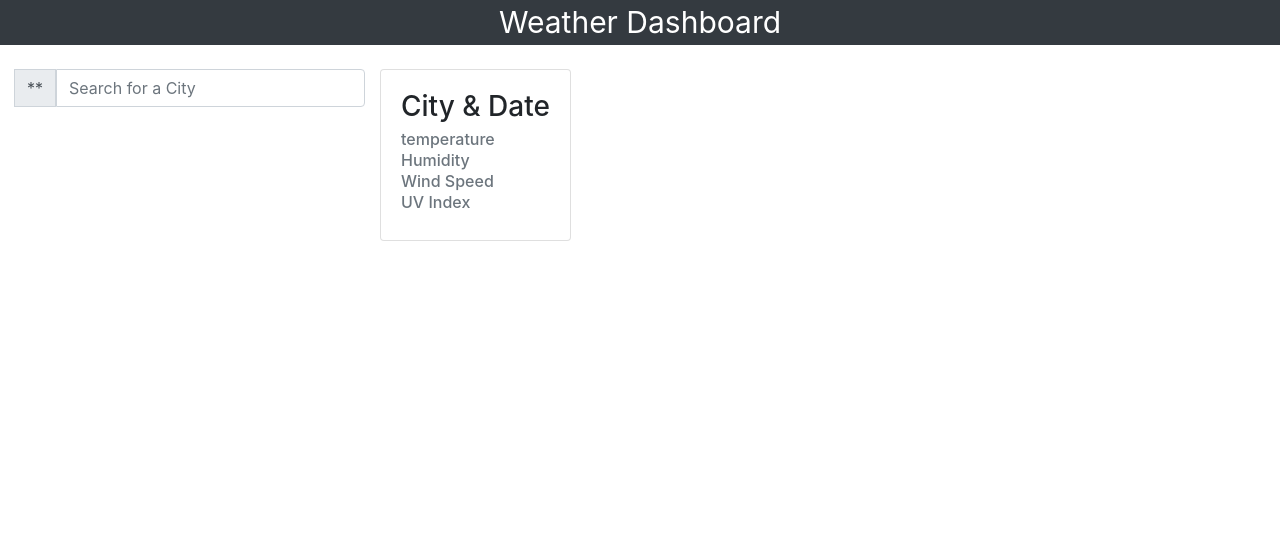
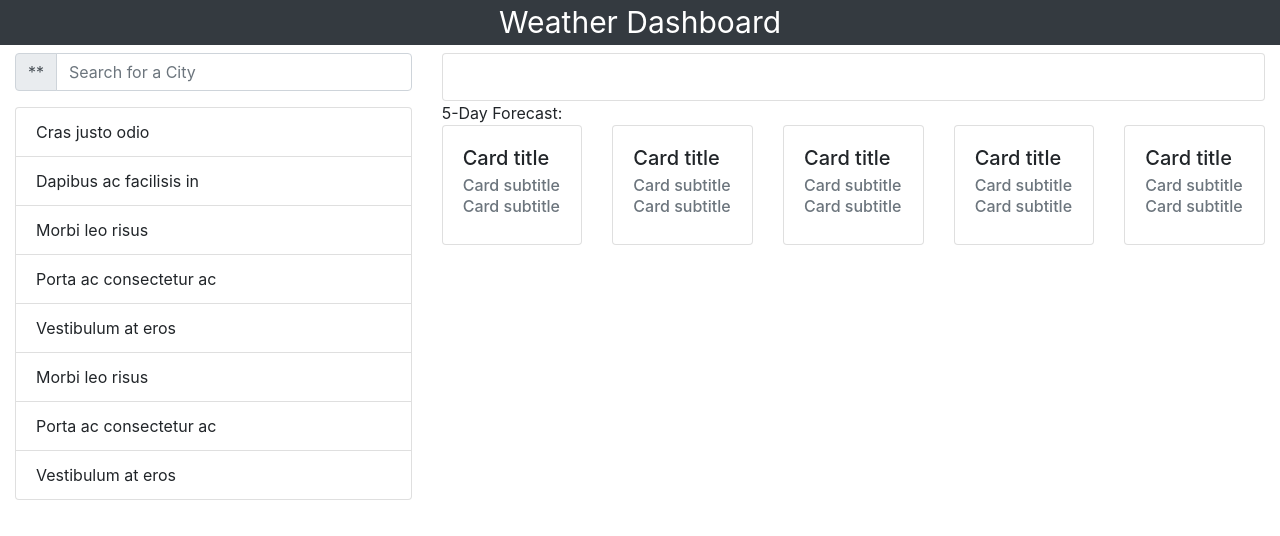
Before and after one commit to slam427/WeatherApp, a plain HTML site: page index.html in a window 1280 px wide. Drawn offline with nearby package versions, Linux system fonts and the light colour scheme; no server answers.

Commit message:
restructured grid/applied classes and ids to cards

```diff
--- a/index.html
+++ b/index.html
@@ -1,54 +1,106 @@
 <!DOCTYPE html>
 <html lang="en">
-
 <head>
     <meta charset="UTF-8">
     <meta name="viewport" content="width=device-width, initial-scale=1.0">
-    <title>Weather Dashboard</title>
-
+    <title>WeatherApp</title>
     <link rel="stylesheet" href="https://stackpath.bootstrapcdn.com/bootstrap/4.4.1/css/bootstrap.min.css"
     integrity="sha384-Vkoo8x4CGsO3+Hhxv8T/Q5PaXtkKtu6ug5TOeNV6gBiFeWPGFN9MuhOf23Q9Ifjh" crossorigin="anonymous">
 </head>
+<body>
+<div class="container-fluid">
+        <div class="row bg-dark text-white d-flex justify-content-center mb-2">
+        <header>Weather Dashboard</header>
+        </div>
 
-<body>
-    <header class="bg-dark text-white d-flex justify-content-center pb-20">Weather Dashboard</header>
-    <br>
-    <div class="container m-0">
-        <div class="row">
-            <aside class="col-4" id="leftSideBar">
+    <div class ="row">
+        <div class="col-4" id=leftSideBar>
             <div class="input-group mb-3">
-                    <div class="input-group-append">
+                <div class="input-group-prepend">
                 <span class="input-group-text" id="basic-addon1">**</span>
                 </div>
                 <input type="text" class="form-control" placeholder="Search for a City" aria-label="Search"
                 aria-describedby="basic-addon1">
             </div>
-            </aside>
-            <main class="col-8">
-                <div class="row" id="mainCity">
-                    <div class="card">
-                        <section class="card-body">
-                            <h3 class="card-title">City & Date</h3>
-                            <h6 class="card-subtitle mb-2 text-muted">temperature</h6>
-                            <h6 class="card-subtitle mb-2 text-muted">Humidity</h6>
-                            <h6 class="card-subtitle mb-2 text-muted">Wind Speed</h6>
-                            <h6 class="card-subtitle mb-2 text-muted">UV Index</h6>
-                        </section>
+            <ul class="list-group">
+                <li class="list-group-item">Cras justo odio</li>
+                <li class="list-group-item">Dapibus ac facilisis in</li>
+                <li class="list-group-item">Morbi leo risus</li>
+                <li class="list-group-item">Porta ac consectetur ac</li>
+                <li class="list-group-item">Vestibulum at eros</li>
+                <li class="list-group-item">Morbi leo risus</li>
+                <li class="list-group-item">Porta ac consectetur ac</li>
+                <li class="list-group-item">Vestibulum at eros</li>
+              </ul>
+        </div>
+        <div class="col-8">
+            <div class = "row">
+                <div class="col">
+                    <div class="card mw-100">
+                        <div class="card-body">
+                            <h3 class="card-title" id="cityName"></h3>
+                            <h6 class="card-subtitle mb-2 text-muted" id="temperature"></h6>
+                            <h6 class="card-subtitle mb-2 text-muted" id="humidity"></h6>
+                            <h6 class="card-subtitle mb-2 text-muted" id="windSpeed"></h6>
+                            <h6 class="card-subtitle mb-2 text-muted" id="uvIndex"></h6>
                         </div>
                     </div>
-                <div class="row" id="weeklyForecast">
                 </div>
-            </main>
-
             </div>
-
-
-
+            <div id=forecast> 5-Day Forecast:</div>
+            <div class="row">
+                <div class="col">
+                    <div class="card">
+                        <div class="card-body">
+                          <h5 class="card-title fiveDayDate">Card title</h5>
+                          <h6 class="card-subtitle mb-2 text-muted fiveDayTemp">Card subtitle</h6>
+                          <h6 class="card-subtitle mb-2 text-muted fiveDayHumidity">Card subtitle</h6>
+                        </div>
+                    </div>
+                </div>
+                <div class="col">
+                    <div class="card">
+                        <div class="card-body">
+                          <h5 class="card-title fiveDayDate">Card title</h5>
+                          <h6 class="card-subtitle mb-2 text-muted fiveDayTemp">Card subtitle</h6>
+                          <h6 class="card-subtitle mb-2 text-muted fiveDayHumidity">Card subtitle</h6>
+                        </div>
+                    </div>
+                </div>
+                <div class="col">
+                    <div class="card">
+                        <div class="card-body">
+                          <h5 class="card-title fiveDayDate">Card title</h5>
+                          <h6 class="card-subtitle mb-2 text-muted fiveDayTemp">Card subtitle</h6>
+                          <h6 class="card-subtitle mb-2 text-muted fiveDayHumidity">Card subtitle</h6>
+                        </div>
+                    </div>
+                </div>
+                <div class="col">
+                    <div class="card">
+                        <div class="card-body">
+                          <h5 class="card-title fiveDayDate">Card title</h5>
+                          <h6 class="card-subtitle mb-2 text-muted fiveDayTemp">Card subtitle</h6>
+                          <h6 class="card-subtitle mb-2 text-muted fiveDayHumidity">Card subtitle</h6>
+                        </div>
+                    </div>
+                </div>
+                <div class="col">
+                    <div class="card">
+                        <div class="card-body">
+                          <h5 class="card-title fiveDayDate">Card title</h5>
+                          <h6 class="card-subtitle mb-2 text-muted fiveDayTemp">Card subtitle</h6>
+                          <h6 class="card-subtitle mb-2 text-muted fiveDayHumidity">Card subtitle</h6>
+                        </div>
+                    </div>
+                </div>
+            </div>
+        </div>
+    </div>
+</div>
     <script type="text/javascript" src="https://code.jquery.com/jquery-3.4.1.min.js"></script>
     <script type="text/javascript"
         src="https://cdnjs.cloudflare.com/ajax/libs/moment.js/2.24.0/moment.min.js"></script>
     <script type="text/javascript" src=js/script.js></script>
-
 </body>
-
 </html>
--- a/js/script.js
+++ b/js/script.js
@@ -2,6 +2,9 @@ $("header").css({
     fontSize: 30
 });
 
+$("forecast").css({
+    fontSize:20
+});
 // var apiKEY = "f4591ef79b3933364d561e75edeb28da"
 // var queryURL = "https://api.openweathermap.org/data/2.5/weather?q=" +userInput+ "&appid="+ apiKEY;
 
@@ -10,17 +13,22 @@ $("header").css({
 // method: "GET"
 // });
 
-var apiKey = "f4591ef79b3933364d561e75edeb28da"
+var apiKey = "f4591ef79b3933364d561e75edeb28da";
 var queryURL = "https://api.openweathermap.org/data/2.5/weather?" +
-"q=Bujumbura,Burundi&units=imperial&appid=" + apiKey;
+    "q=Bujumbura,Burundi&units=imperial&appid=" + apiKey;
 
 $.ajax({
-url: queryURL,
-method: "GET"
+    url: queryURL,
+    method: "GET"
 });
-// .then(function(response) {
-console.log("MY api query",response);
-
+// then(function(response) {
+//     console.log("MY api query", response);
+//     $(".city").html("<h1>" + response.name + " Weather Details</h1>");
+//     $(".wind").text("Wind Speed: " + response.wind.speed);
+//     $(".humidity").text("Humidity: " + response.main.humidity);
+//     $(".temp").text("Temperature (F) " + response.main.temp);
+//     var tempF = (response.main.temp - 273.15) * 1.80 + 32;
+//     $(".tempF").text("Temperature (Kelvin) " + tempF);
 // });
 
 
```
Lines whose indentation alone changed are shown as unchanged.
